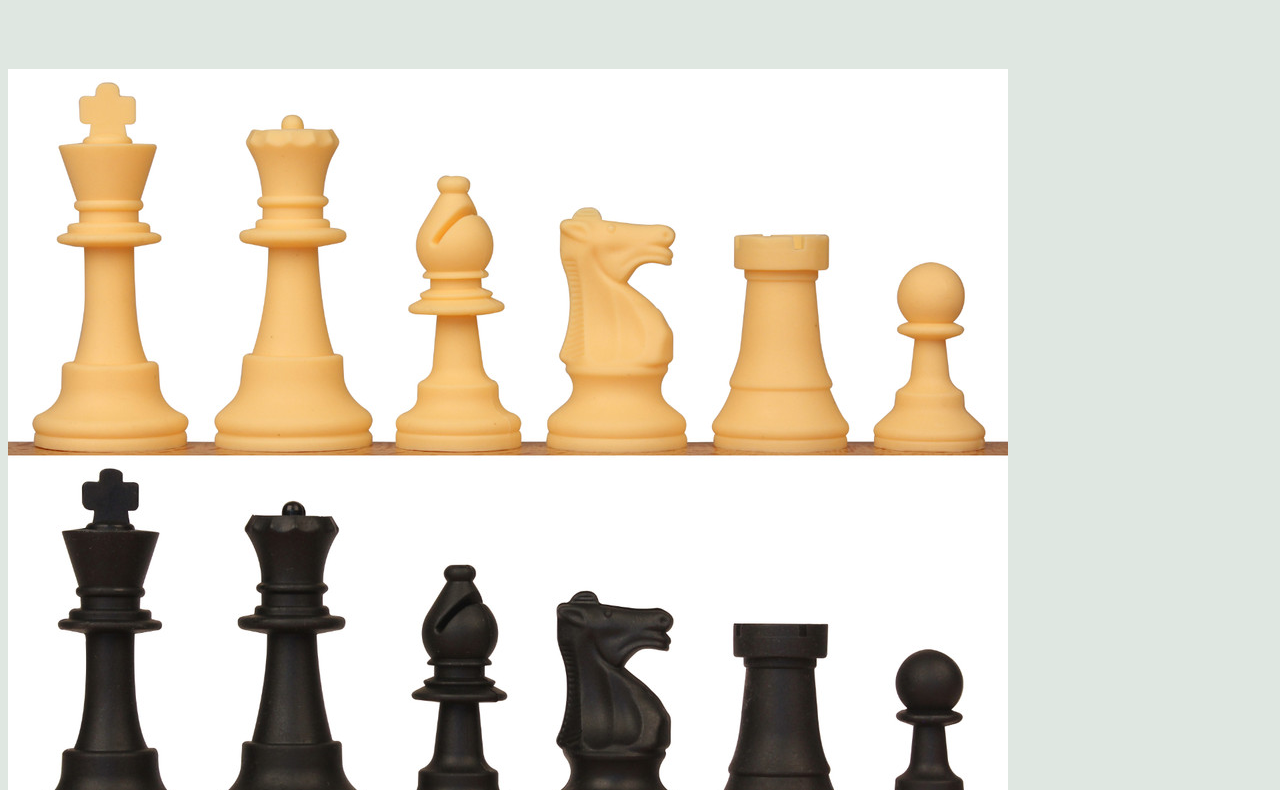
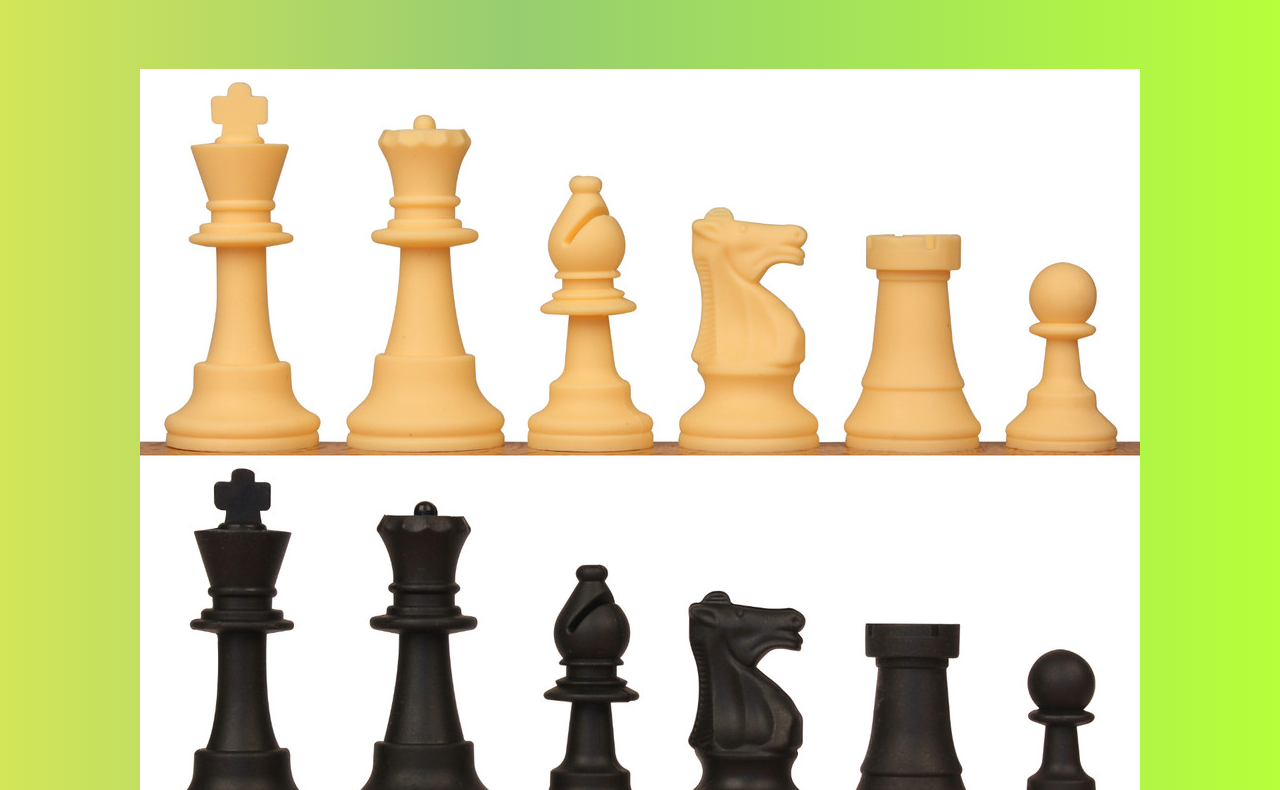
Before and after one commit to YounchanNam/YounchanNam.github1.io, a plain HTML site: page index.html in a window 1280 px wide. Shown: the part 234-1024 px from the top of the page. Drawn offline with Linux system fonts and the light colour scheme.

Commit message:
Update style.css

```diff
--- a/style.css
+++ b/style.css
@@ -1,5 +1,7 @@
 body {
-    background-color: rgb(223, 231, 225);
+    text-align: center;
+    background: rgb(193,219,20);
+    background: linear-gradient(90deg, rgba(193,219,20,0.7077424719887955) 0%, rgba(151,205,112,1) 40%, rgba(161,255,0,0.7693671218487395) 100%);
 }
 h1 {
     font-size: 100px;
```
